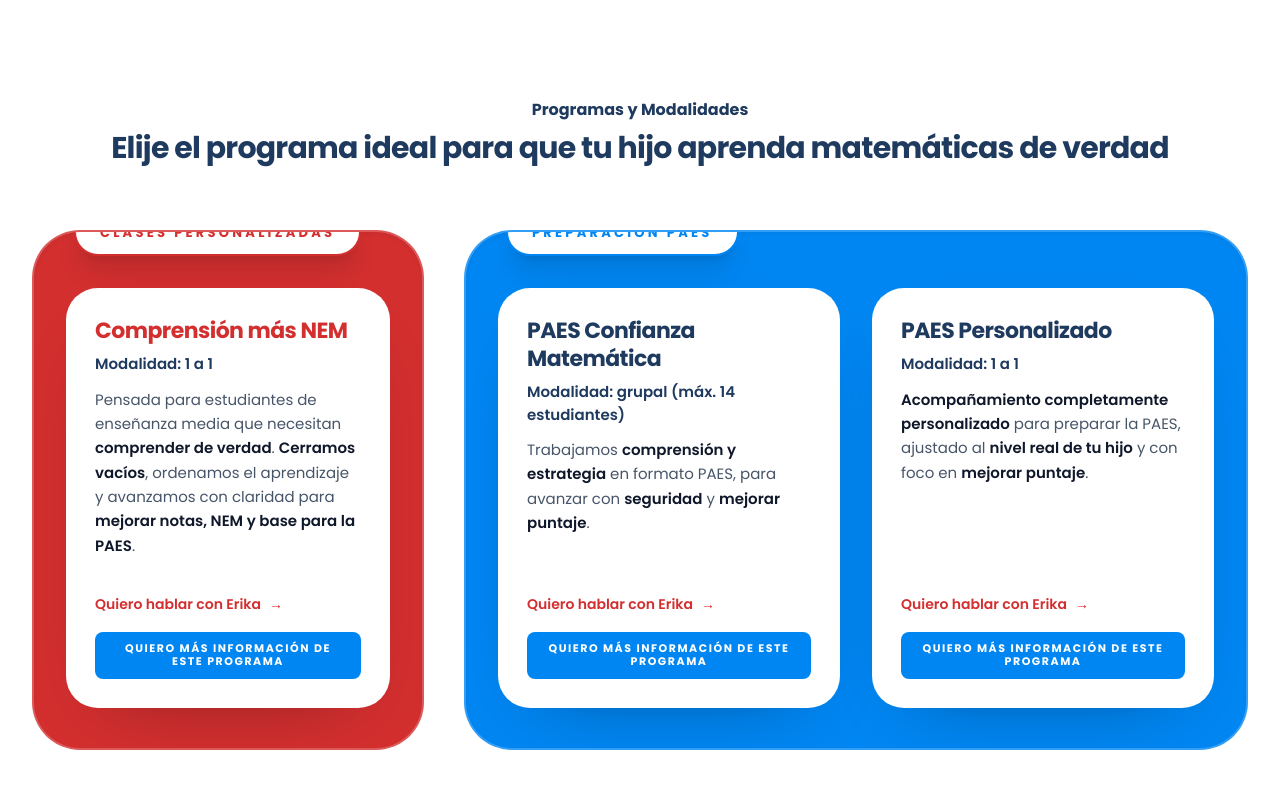
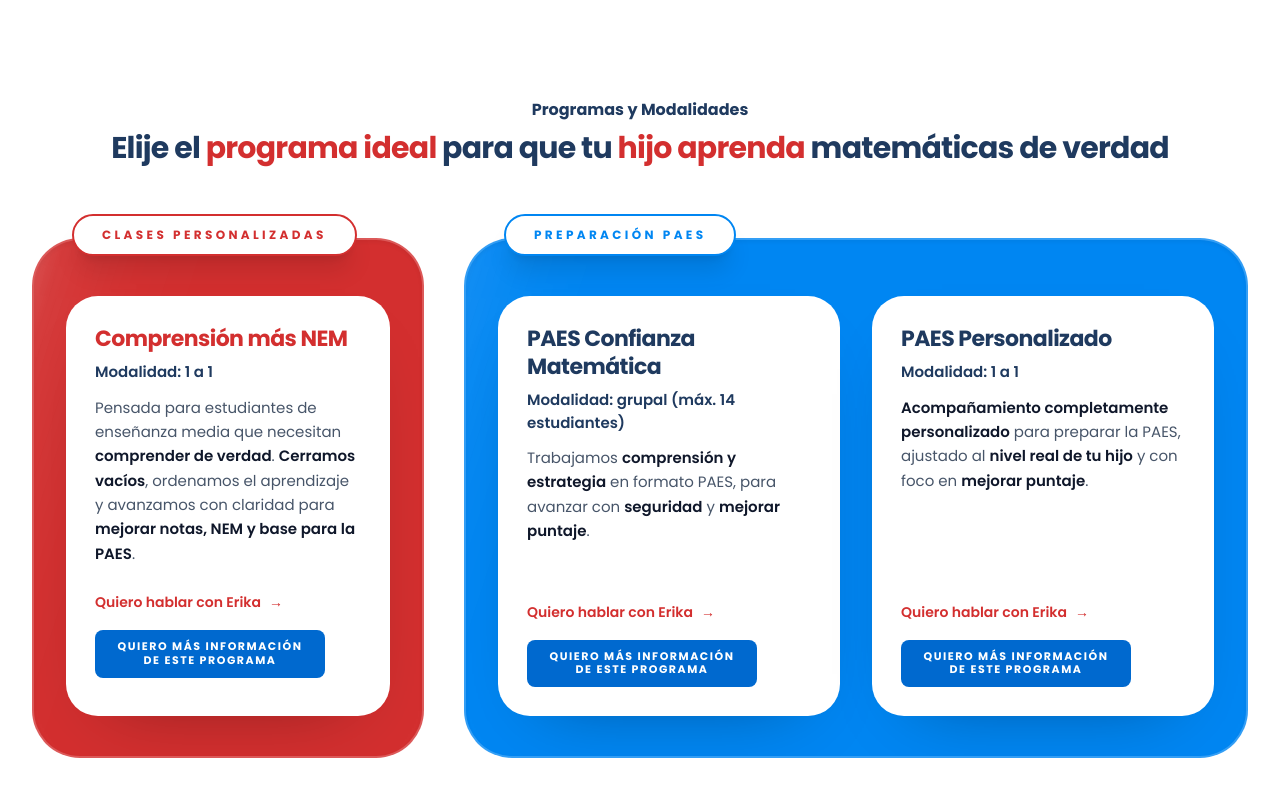
Before and after one commit to Andy-Montes/erikalaprofedemate, a React (Vite) app: page / in a window 1280 px wide. Shown: the part 1800-2600 px from the top of the page. Built offline with nearby package versions, Linux system fonts and the light colour scheme.

Commit message:
Soften Programs shine edges and center darker CTA buttons

```diff
--- a/components/Programs.tsx
+++ b/components/Programs.tsx
@@ -24,10 +24,10 @@
 
   // Botón compacto, sin “show”, sin glow, sin scale
   const infoBtn =
-    "inline-flex items-center justify-center bg-[#0086f2] text-white font-bold " +
-    "text-[10px] sm:text-[11px] uppercase tracking-[0.14em] " +
-    "py-2.5 px-4 rounded-lg leading-tight " +
-    "hover:bg-blue-700 active:opacity-95";
+    "inline-flex flex-col items-center justify-center mx-auto bg-[#0069cf] text-white font-bold " +
+    "text-[10px] sm:text-[11px] uppercase tracking-[0.14em] text-center " +
+    "py-2.5 px-3 rounded-lg leading-tight w-[220px] sm:w-[230px] " +
+    "hover:bg-[#0057ad] active:opacity-95";
 
   return (
     <section className="py-16 lg:py-24 bg-white scroll-mt-24" id="programas">
@@ -38,7 +38,8 @@
             Programas y Modalidades
           </span>
           <h2 className="text-2xl md:text-3xl font-black text-brandNavy leading-tight">
-            Elije el programa ideal para que tu hijo aprenda matemáticas de verdad
+            Elije el <span className="text-brandRed">programa ideal</span> para que tu{" "}
+            <span className="text-brandRed">hijo aprenda</span> matemáticas de verdad
           </h2>
         </div>
 
@@ -46,43 +47,50 @@
           {/* =======================================================
               BLOQUE ROJO (wrapper overflow-visible para NO cortar pill)
           ======================================================= */}
-          <div className="lg:w-1/3 relative overflow-visible">
+          <div className="lg:w-1/3 relative overflow-visible pt-2">
+            {/* Pill superior */}
+            <div className="absolute -top-4 left-6 sm:left-10 z-30 bg-white text-brandRed px-7 py-2.5 rounded-full border-2 border-brandRed shadow-xl">
+              <span className="block text-[11px] sm:text-[12px] font-black uppercase tracking-[0.28em] whitespace-nowrap">
+                Clases Personalizadas
+              </span>
+            </div>
+
             {/* Panel de color (este sí recorta el glow por dentro) */}
             <div className="relative rounded-[3rem] bg-brandRed shadow-inner border-2 border-white/20 overflow-hidden group">
-              {/* Glow elegante: línea diagonal que cruza (NO mancha) */}
-              <div className="absolute inset-0 z-0 pointer-events-none">
-                {/* Shine principal */}
+              {/* Glow shine elegante detrás de las cards blancas */}
+              <div className="absolute inset-0 z-0 pointer-events-none overflow-hidden">
                 <div
                   className="
-                    absolute -inset-y-10 -left-56 w-44 rotate-12
-                    bg-gradient-to-b from-white/0 via-white/35 to-white/0
-                    blur-lg opacity-0
-                    group-hover:opacity-100 group-hover:translate-x-[680px]
-                    transition-all duration-700 ease-out
+                    absolute -top-24 -left-44 h-[185%] w-20 rotate-[18deg]
+                    bg-[linear-gradient(90deg,transparent_0%,rgba(255,255,255,0.12)_24%,rgba(255,255,255,0.88)_50%,rgba(255,255,255,0.12)_76%,transparent_100%)]
+                    blur-md opacity-35
+                    group-hover:opacity-95 group-hover:translate-x-[660px]
+                    transition-all duration-1000 ease-out
                   "
                 />
-                {/* Shine secundario (más fino) */}
                 <div
                   className="
-                    absolute -inset-y-10 -left-72 w-24 rotate-12
-                    bg-gradient-to-b from-white/0 via-white/22 to-white/0
-                    blur-md opacity-0
-                    group-hover:opacity-100 group-hover:translate-x-[720px]
-                    transition-all duration-700 ease-out
+                    absolute -top-24 -left-56 h-[185%] w-32 rotate-[18deg]
+                    bg-[linear-gradient(90deg,transparent_0%,rgba(255,255,255,0.06)_28%,rgba(255,255,255,0.40)_50%,rgba(255,255,255,0.06)_72%,transparent_100%)]
+                    blur-2xl opacity-30
+                    group-hover:opacity-75 group-hover:translate-x-[720px]
+                    transition-all duration-[1150ms] ease-out
+                  "
+                />
+                <div
+                  className="
+                    absolute -top-20 -left-52 h-[165%] w-44 rotate-[18deg]
+                    bg-[linear-gradient(90deg,transparent_0%,rgba(255,255,255,0.03)_30%,rgba(255,255,255,0.24)_50%,rgba(255,255,255,0.03)_70%,transparent_100%)]
+                    blur-3xl opacity-24
+                    group-hover:opacity-60 group-hover:translate-x-[700px]
+                    transition-all duration-[1250ms] ease-out
                   "
                 />
               </div>
 
-              {/* Pill (afuera visualmente, sin recorte) */}
-              <div className="absolute top-0 left-10 -translate-y-1/2 z-20 bg-white text-brandRed px-6 py-2.5 rounded-full border-2 border-brandRed shadow-xl">
-                <span className="text-[12px] sm:text-[13px] font-black uppercase tracking-[0.25em]">
-                  Clases Personalizadas
-                </span>
-              </div>
-
               <div className="px-8 pt-14 pb-10 relative z-10">
                 {/* Card blanca */}
-                <div className={`${wowCard} lg:h-[420px] overflow-hidden`}>
+                <div className={`${wowCard} lg:min-h-[420px]`}>
                   <div className="p-7 flex flex-col h-full">
                     <div>
                       <h3 className="text-xl sm:text-[22px] font-black text-brandRed mb-2">
@@ -114,7 +122,8 @@
 
                       <div className="pt-4">
                         <button onClick={() => onOpenModal(infoUrl)} className={infoBtn}>
-                          Quiero más información de este programa
+                          <span className="block">Quiero más información</span>
+                            <span className="block">de este programa</span>
                         </button>
                       </div>
                     </div>
@@ -128,41 +137,50 @@
           {/* =======================================================
               BLOQUE AZUL (wrapper overflow-visible para NO cortar pill)
           ======================================================= */}
-          <div className="lg:w-2/3 relative overflow-visible">
+          <div className="lg:w-2/3 relative overflow-visible pt-2">
+            {/* Pill superior */}
+            <div className="absolute -top-4 left-6 sm:left-10 z-30 bg-white text-[#0086f2] px-7 py-2.5 rounded-full border-2 border-[#0086f2] shadow-xl">
+              <span className="block text-[11px] sm:text-[12px] font-black uppercase tracking-[0.28em] whitespace-nowrap">
+                Preparación PAES
+              </span>
+            </div>
+
             <div className="relative rounded-[3rem] bg-[#0086f2] shadow-inner border-2 border-white/20 overflow-hidden group">
-              {/* Glow elegante: línea diagonal que cruza (NO mancha) */}
-              <div className="absolute inset-0 z-0 pointer-events-none">
+              {/* Glow shine elegante detrás de las cards blancas */}
+              <div className="absolute inset-0 z-0 pointer-events-none overflow-hidden">
                 <div
                   className="
-                    absolute -inset-y-10 -left-56 w-44 rotate-12
-                    bg-gradient-to-b from-white/0 via-white/32 to-white/0
-                    blur-lg opacity-0
-                    group-hover:opacity-100 group-hover:translate-x-[780px]
-                    transition-all duration-700 ease-out
+                    absolute -top-24 -left-48 h-[185%] w-20 rotate-[18deg]
+                    bg-[linear-gradient(90deg,transparent_0%,rgba(255,255,255,0.12)_24%,rgba(255,255,255,0.88)_50%,rgba(255,255,255,0.12)_76%,transparent_100%)]
+                    blur-md opacity-35
+                    group-hover:opacity-95 group-hover:translate-x-[880px]
+                    transition-all duration-1000 ease-out
                   "
                 />
                 <div
                   className="
-                    absolute -inset-y-10 -left-72 w-24 rotate-12
-                    bg-gradient-to-b from-white/0 via-white/20 to-white/0
-                    blur-md opacity-0
-                    group-hover:opacity-100 group-hover:translate-x-[820px]
-                    transition-all duration-700 ease-out
+                    absolute -top-24 -left-60 h-[185%] w-32 rotate-[18deg]
+                    bg-[linear-gradient(90deg,transparent_0%,rgba(255,255,255,0.06)_28%,rgba(255,255,255,0.40)_50%,rgba(255,255,255,0.06)_72%,transparent_100%)]
+                    blur-2xl opacity-30
+                    group-hover:opacity-75 group-hover:translate-x-[940px]
+                    transition-all duration-[1150ms] ease-out
                   "
                 />
-              </div>
-
-              {/* Pill */}
-              <div className="absolute top-0 left-10 -translate-y-1/2 z-20 bg-white text-[#0086f2] px-6 py-2.5 rounded-full border-2 border-[#0086f2] shadow-xl">
-                <span className="text-[12px] sm:text-[13px] font-black uppercase tracking-[0.25em]">
-                  Preparación PAES
-                </span>
+                <div
+                  className="
+                    absolute -top-20 -left-56 h-[165%] w-44 rotate-[18deg]
+                    bg-[linear-gradient(90deg,transparent_0%,rgba(255,255,255,0.03)_30%,rgba(255,255,255,0.24)_50%,rgba(255,255,255,0.03)_70%,transparent_100%)]
+                    blur-3xl opacity-24
+                    group-hover:opacity-60 group-hover:translate-x-[920px]
+                    transition-all duration-[1250ms] ease-out
+                  "
+                />
               </div>
 
               <div className="px-8 pt-14 pb-10 relative z-10">
                 <div className="grid grid-cols-1 md:grid-cols-2 gap-8">
                   {/* PAES GRUPAL */}
-                  <div className={`${wowCard} lg:h-[420px] overflow-hidden`}>
+                  <div className={`${wowCard} lg:min-h-[420px]`}>
                     <div className="p-7 flex flex-col h-full">
                       <div>
                         <h3 className="text-xl sm:text-[22px] font-black text-brandNavy mb-2">
@@ -193,7 +211,8 @@
 
                         <div className="pt-4">
                           <button onClick={() => onOpenModal(infoUrl)} className={infoBtn}>
-                            Quiero más información de este programa
+                            <span className="block">Quiero más información</span>
+                            <span className="block">de este programa</span>
                           </button>
                         </div>
                       </div>
@@ -201,7 +220,7 @@
                   </div>
 
                   {/* PAES 1:1 */}
-                  <div className={`${wowCard} lg:h-[420px] overflow-hidden`}>
+                  <div className={`${wowCard} lg:min-h-[420px]`}>
                     <div className="p-7 flex flex-col h-full">
                       <div>
                         <h3 className="text-xl sm:text-[22px] font-black text-brandNavy mb-2">
@@ -234,7 +253,8 @@
 
                         <div className="pt-4">
                           <button onClick={() => onOpenModal(infoUrl)} className={infoBtn}>
-                            Quiero más información de este programa
+                            <span className="block">Quiero más información</span>
+                            <span className="block">de este programa</span>
                           </button>
                         </div>
                       </div>
```
